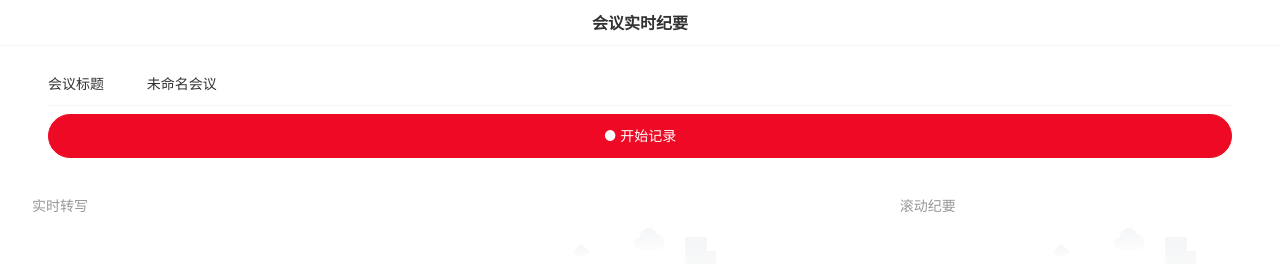
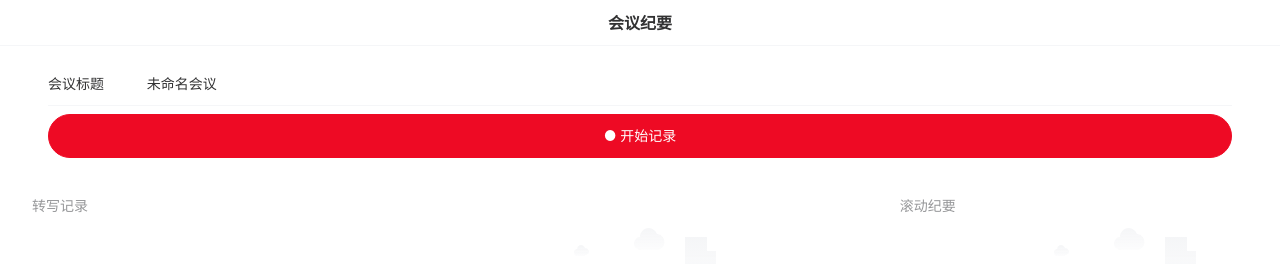
Before and after one commit to jvkit/ASR-fullstack, a Vue app in the folder web/: page / in a window 1280 px wide. Shown: the top 264 px of the page. Built offline with nearby package versions, Linux system fonts and the light colour scheme.

Commit message:
清理实时时代遗留: 去掉「识别中」草稿标记/灰色斜体样式, 标题改「会议纪要/会议记录/转写记录」(非实时批次架构, draft 数据流保留供 corrected 状态用)

```diff
--- a/web/src/App.vue
+++ b/web/src/App.vue
@@ -243,7 +243,7 @@ onMounted(() => {
 <template>
   <div class="app-shell">
     <!-- 桌面端：顶部导航；移动端：顶部仅标题，导航在底部 tabbar -->
-    <van-nav-bar :title="view === 'detail' ? '会议详情' : '会议实时纪要'" />
+    <van-nav-bar :title="view === 'detail' ? '会议详情' : '会议纪要'" />
 
     <van-notice-bar
       v-if="insecure"
@@ -287,7 +287,7 @@ onMounted(() => {
         </div>
       </template>
 
-      <!-- 实时记录视图 -->
+      <!-- 会议记录视图（批次转写） -->
       <template v-else-if="view === 'live'">
         <Recorder :recording="recording" :paused="paused" :insecure="insecure" @start="onStart" @pause="onPause" @resume="onResume" @stop="onStop" />
 
@@ -330,7 +330,7 @@ onMounted(() => {
 
     <!-- 移动端底部导航（桌面端隐藏，桌面用顶部 radio-group） -->
     <van-tabbar v-model="view" class="mobile-tabbar">
-      <van-tabbar-item name="live" icon="edit">实时记录</van-tabbar-item>
+      <van-tabbar-item name="live" icon="edit">会议记录</van-tabbar-item>
       <van-tabbar-item name="speakers" icon="contact">声纹管理</van-tabbar-item>
       <van-tabbar-item name="list" icon="records" :badge="meetingCount || ''">历史会议</van-tabbar-item>
     </van-tabbar>
--- a/web/src/components/LiveTranscript.vue
+++ b/web/src/components/LiveTranscript.vue
@@ -28,7 +28,7 @@ watch(
 <template>
   <van-cell-group inset class="panel">
     <template #title>
-      <span>实时转写</span>
+      <span>转写记录</span>
       <van-tag
         v-for="spk in speakers"
         :key="spk"
@@ -50,8 +50,7 @@ watch(
         >
           {{ u.speaker }}
         </van-tag>
-        <span class="utt-text" :class="{ draft: u.draft }">{{ u.text }}</span>
-        <van-tag v-if="u.draft" size="mini" plain type="default" class="draft-tag">识别中</van-tag>
+        <span class="utt-text">{{ u.text }}</span>
       </div>
       <van-empty v-if="!utterances.length" description="开始说话后将按批次显示转写（约 8 秒一批）" />
     </div>
@@ -63,8 +62,6 @@ watch(
 .list { height: 40vh; overflow-y: auto; padding: 8px 16px; }
 .utt { margin-bottom: 10px; display: flex; align-items: baseline; gap: 8px; }
 .utt-text { flex: 1; word-break: break-word; }
-.utt-text.draft { color: #999; font-style: italic; }
-.draft-tag { flex-shrink: 0; color: #bbb; }
 .spk-tag { flex-shrink: 0; }
 @media (min-width: 768px) { .list { height: 60vh; } }
 </style>
```
